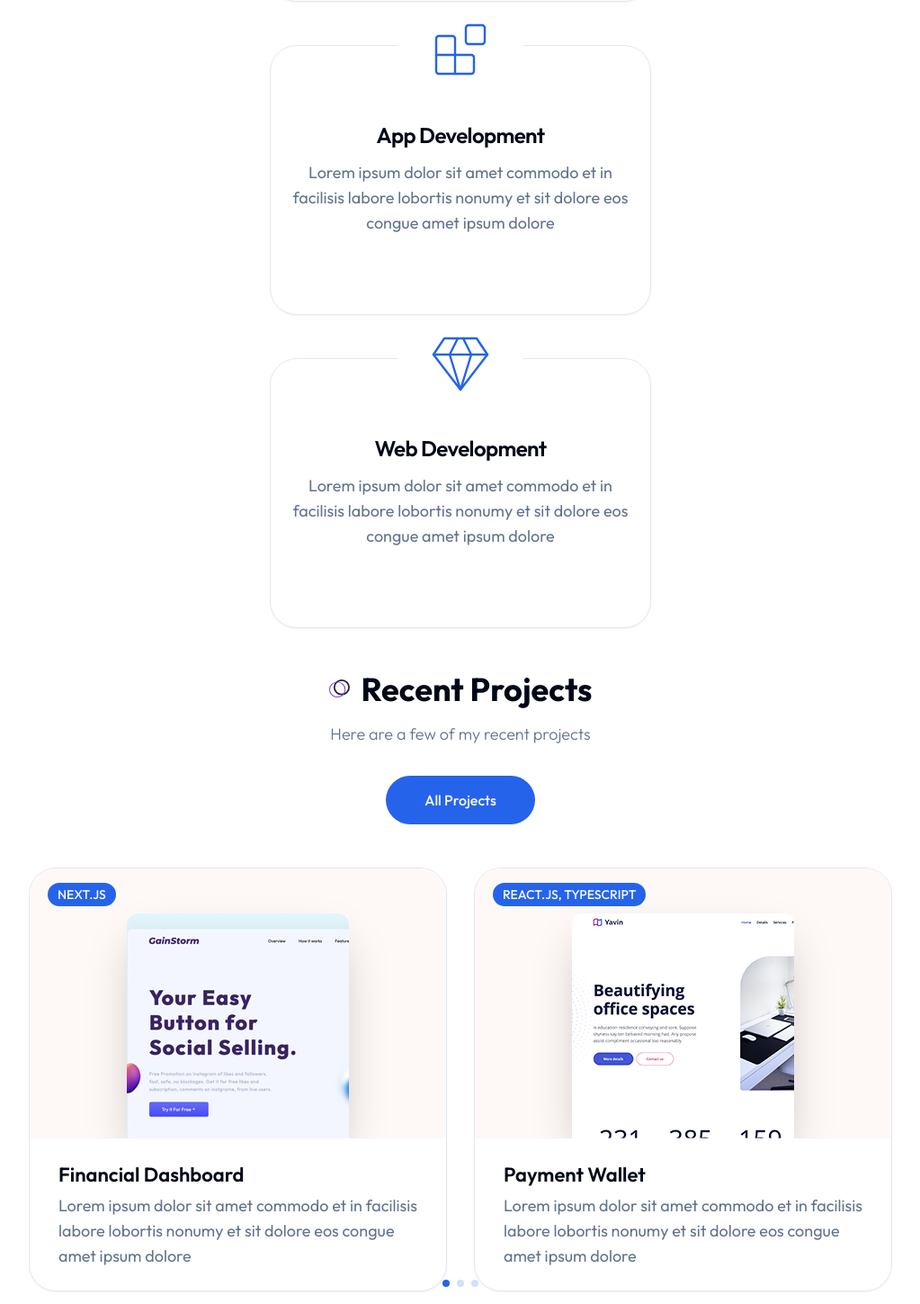
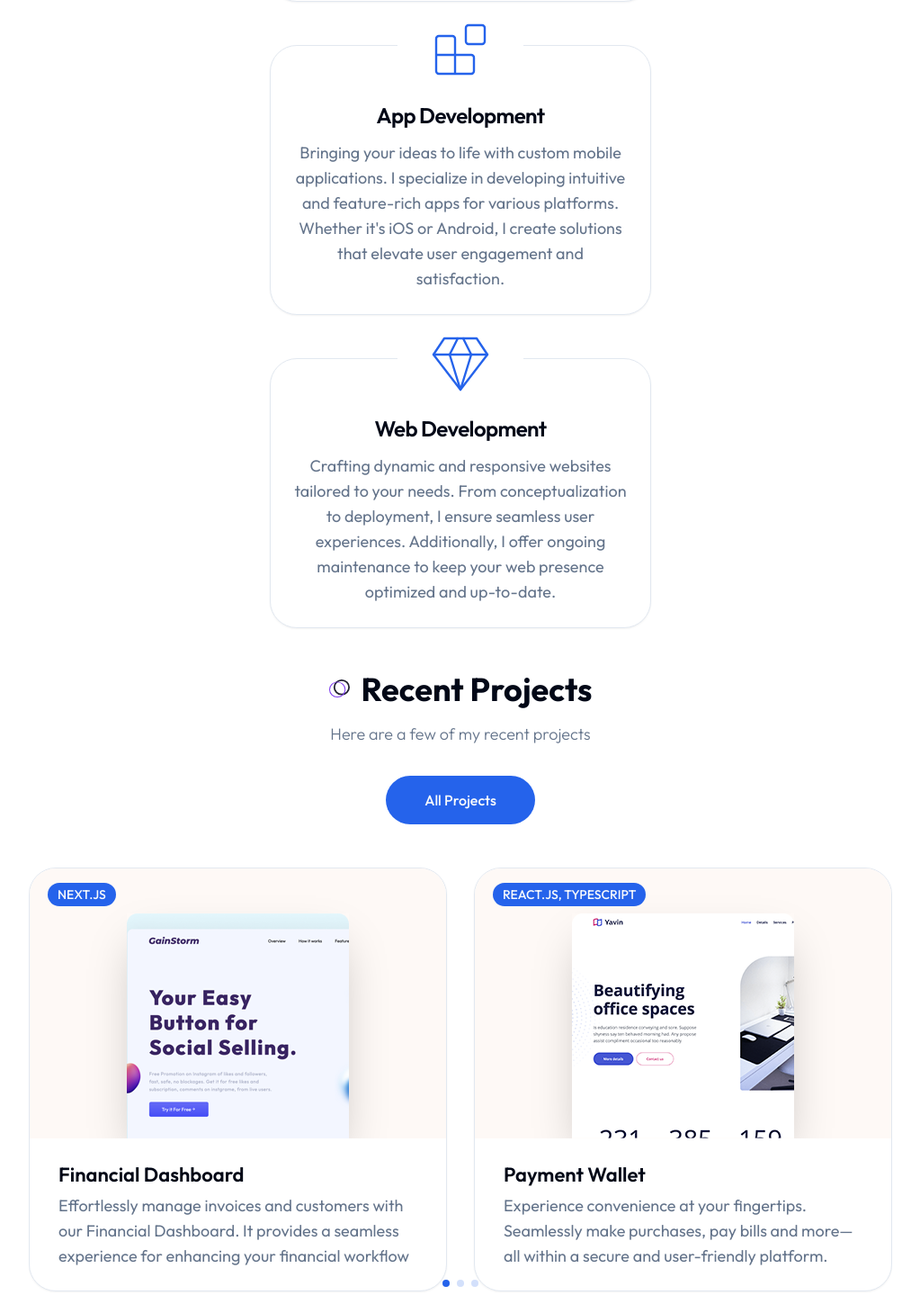
Before and after one commit to Praizee/nextjs-portfolio, a Next.js app: page / in a window 1280 px wide. Shown: the part 2361-3810 px from the top of the page at 90% size, without its empty margins (128-1151 px from the left). Built offline with nearby package versions, Linux system fonts and the light colour scheme.

Commit message:
chore: update text content

```diff
--- a/app/projects/page.jsx
+++ b/app/projects/page.jsx
@@ -17,18 +17,18 @@ const projectData = [
     // gsap
     name: "Financial Dashboard",
     description:
-      "Lorem ipsum dolor sit amet commodo et in facilisis labore lobortis nonumy et sit dolore eos congue amet ipsum dolore",
-    link: "/",
-    github: "/",
+      "Effortlessly manage invoices and customers with our Financial Dashboard. Built on Next.js, it provides a seamless experience for creating, editing, and deleting invoices, enhancing your financial workflow",
+    link: "https://nextjs-dashboard-eight-zeta-22.vercel.app/",
+    github: "https://github.com/Praizee/nextjs-dashboard",
   },
   {
     image: "/work/4.png",
     category: "react.js, Typescript",
     name: "Payment Wallet",
     description:
-      "Lorem ipsum dolor sit amet commodo et in facilisis labore lobortis nonumy et sit dolore eos congue amet ipsum dolore",
-    link: "/",
-    github: "/",
+      "Experience convenience at your fingertips with our E-Payment Wallet. Seamlessly buy data/airtime, pay bills, subscribe to cable services, and transfer funds—all within a secure and user-friendly platform. Simplify your financial transactions and enjoy the ease of managing your digital payments.",
+    link: "https://digital-payment-wallett.netlify.app/",
+    github: "https://github.com/Praizee/Digital-Payment-Wallett",
   },
   {
     image: "/work/1.png",
@@ -36,8 +36,8 @@ const projectData = [
     name: "Real-time Chat App",
     description:
       "Engage in seamless real-time conversations with our React-based chat app, powered by Appwrite for secure and efficient messaging.",
-    link: "/",
-    github: "/",
+    link: "https://realtime-chat-app-01.netlify.app/",
+    github: "#",
   },
   {
     image: "/work/2.png",
@@ -45,8 +45,8 @@ const projectData = [
     name: "Movie Website",
     description:
       "Experience a cinematic journey with our sleek and user-friendly movie website, featuring the latest releases and popular classics.",
-    link: "/",
-    github: "/",
+    link: "https://filmlane01.netlify.app/",
+    github: "#",
   },
   {
     image: "/work/3.png",
@@ -54,8 +54,8 @@ const projectData = [
     name: "App Landing Page",
     description:
       "A stunning, visually appealing app landing page that converts visitors to users. Try it today!",
-    link: "/",
-    github: "/",
+    link: "https://praizee.github.io/App-Landing-Page/",
+    github: "https://github.com/Praizee/App-Landing-Page",
   },
 ];
 
--- a/components/ProjectCard.jsx
+++ b/components/ProjectCard.jsx
@@ -23,6 +23,8 @@ const ProjectCard = ({ project }) => {
           <div className="flex gap-x-4">
             <Link
               href={project.link}
+              title="Demo"
+              target="_blank"
               className="bg-[#1E2A3B] w-[54px] h-[54px] rounded-full flex justify-center items-center scale-0 opacity-0 group-hover:scale-100 group-hover:opacity-100 transition-all duration-200"
             >
               <Link2Icon className="text-white" />
@@ -30,6 +32,8 @@ const ProjectCard = ({ project }) => {
 
             <Link
               href={project.github}
+              title="GitHub Source Code"
+              target="_blank"
               className="bg-[#1E2A3B] w-[54px] h-[54px] rounded-full flex justify-center items-center scale-0 opacity-0 group-hover:scale-100 group-hover:opacity-100 transition-all duration-200"
             >
               <Github className="text-white" />
--- a/components/Work.jsx
+++ b/components/Work.jsx
@@ -17,21 +17,20 @@ const projectData = [
   {
     image: "/work/3.png",
     category: "next.js",
-    // gsap
     name: "Financial Dashboard",
     description:
-      "Lorem ipsum dolor sit amet commodo et in facilisis labore lobortis nonumy et sit dolore eos congue amet ipsum dolore",
-    link: "/",
-    github: "/",
+      "Effortlessly manage invoices and customers with our Financial Dashboard. It provides a seamless experience for enhancing your financial workflow",
+    link: "https://nextjs-dashboard-eight-zeta-22.vercel.app/",
+    github: "https://github.com/Praizee/nextjs-dashboard",
   },
   {
     image: "/work/4.png",
     category: "react.js, Typescript",
     name: "Payment Wallet",
     description:
-      "Lorem ipsum dolor sit amet commodo et in facilisis labore lobortis nonumy et sit dolore eos congue amet ipsum dolore",
-    link: "/",
-    github: "/",
+      "Experience convenience at your fingertips. Seamlessly make purchases, pay bills and more—all within a secure and user-friendly platform.",
+    link: "https://digital-payment-wallett.netlify.app/",
+    github: "https://github.com/Praizee/Digital-Payment-Wallett",
   },
   {
     image: "/work/1.png",
@@ -39,8 +38,8 @@ const projectData = [
     name: "Real-time Chat App",
     description:
       "Engage in seamless real-time conversations with our React-based chat app, powered by Appwrite for secure and efficient messaging.",
-    link: "/",
-    github: "/",
+    link: "https://realtime-chat-app-01.netlify.app/",
+    github: "#",
   },
   {
     image: "/work/2.png",
@@ -48,8 +47,8 @@ const projectData = [
     name: "Movie Website",
     description:
       "Experience a cinematic journey with our sleek and user-friendly movie website, featuring the latest releases and popular classics.",
-    link: "/",
-    github: "/",
+    link: "https://filmlane01.netlify.app/",
+    github: "#",
   },
   {
     image: "/work/3.png",
@@ -57,8 +56,8 @@ const projectData = [
     name: "App Landing Page",
     description:
       "A stunning, visually appealing app landing page that converts visitors to users. Try it today!",
-    link: "/",
-    github: "/",
+    link: "https://praizee.github.io/App-Landing-Page/",
+    github: "https://github.com/Praizee/App-Landing-Page",
   },
 ];
 
--- a/components/ui/Services.jsx
+++ b/components/ui/Services.jsx
@@ -12,19 +12,20 @@ const servicesData = [
     icon: <GanttChartSquare size={72} strokeWidth={0.8} />,
     title: "UI/UX Design",
     description:
-      "Lorem ipsum dolor sit amet commodo et in facilisis labore lobortis nonumy et sit dolore eos congue amet ipsum dolore",
+      "Shaping digital experiences through thoughtful and user-centric design. From wireframes to polished interfaces, I focus on creating visually appealing and intuitively navigable designs. Elevate your brand with engaging and user-friendly interfaces.",
   },
   {
     icon: <Blocks size={72} strokeWidth={0.8} />,
     title: "App Development",
     description:
-      "Lorem ipsum dolor sit amet commodo et in facilisis labore lobortis nonumy et sit dolore eos congue amet ipsum dolore",
+      "Bringing your ideas to life with custom mobile applications. I specialize in developing intuitive and feature-rich apps for various platforms. Whether it's iOS or Android, I create solutions that elevate user engagement and satisfaction.",
   },
   {
     icon: <Gem size={72} strokeWidth={0.8} />,
     title: "Web Development",
     description:
-      "Lorem ipsum dolor sit amet commodo et in facilisis labore lobortis nonumy et sit dolore eos congue amet ipsum dolore",
+      "Crafting dynamic and responsive websites tailored to your needs. From conceptualization to deployment, I ensure seamless user experiences. Additionally, I offer ongoing maintenance to keep your web presence optimized and up-to-date.",
+    // " I design and build websites for corporate or individual clients. I work with colleagues and clients to understand website requirements and client needs. I write, tests, and debug code and applications.",
   },
 ];
 
@@ -49,7 +50,7 @@ const Services = () => {
                   </div>
                 </CardHeader>
                 <CardContent className="text-center">
-                  <CardTitle className="mb-4">{item.title}</CardTitle>
+                  <CardTitle className="mb-4 mt-10">{item.title}</CardTitle>
                   <CardDescription className="text-lg">
                     {item.description}
                   </CardDescription>
```
